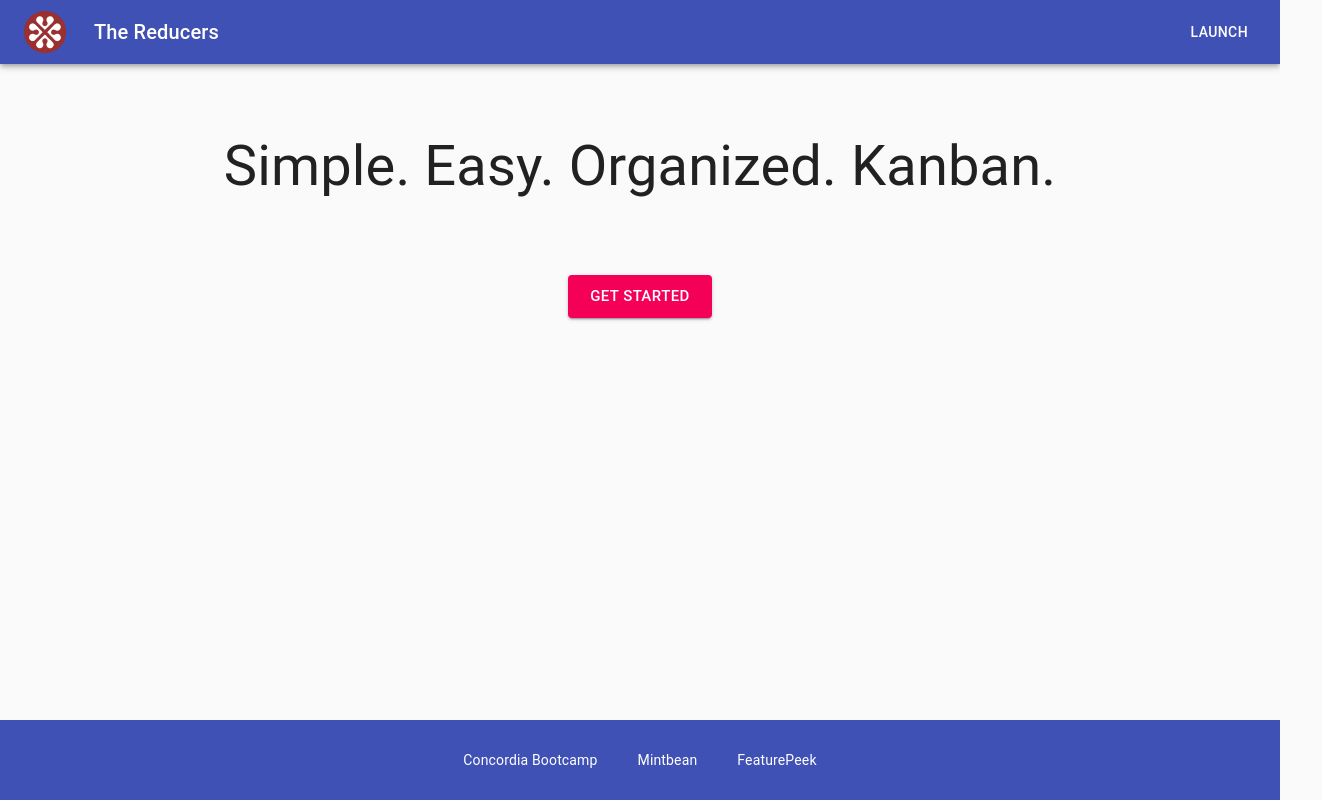
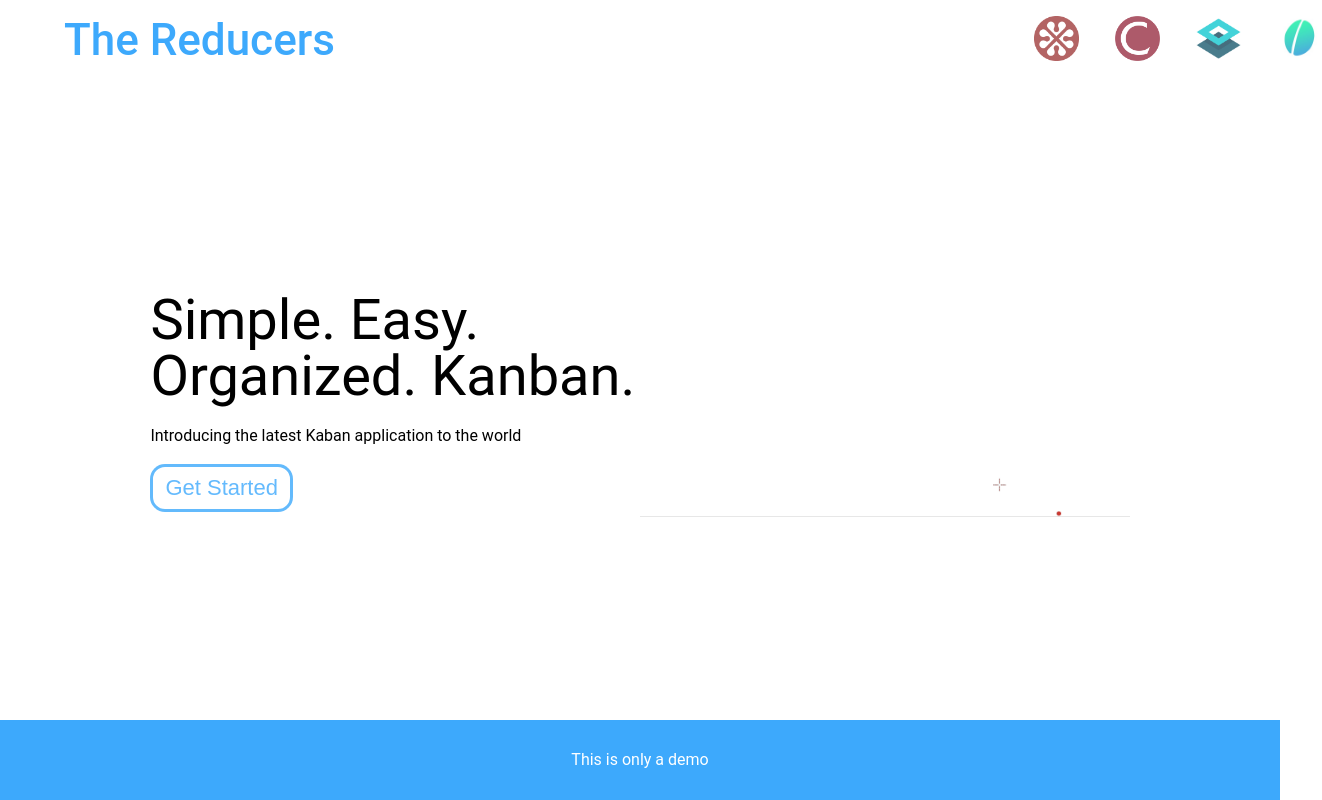
Before and after one commit to garorueda99/cb-kanban-mintbean, a React (Create React App) app: page / in a window 1280 px wide. Shown: the whole page, 1322 px wide, since content can reach past the window. Built offline with nearby package versions, Linux system fonts and the light colour scheme.

Commit message:
rendered updated landing page layout

```diff
--- /dev/null
+++ b/src/Components/LandingPage/ContentHero.js
@@ -0,0 +1,99 @@
+import React from "react";
+import styled from "styled-components";
+
+import test from "../../assets/test.gif";
+
+import COLORS from "../COLORS";
+
+export const ContentHero = () => {
+  return (
+    <Wrapper>
+      <CardContainer>
+        <Column>
+          <Title>Simple. Easy. Organized. Kanban.</Title>
+          <p>Introducing the latest Kaban application to the world</p>
+          <Form action="/board">
+            <Button type="submit">Get Started</Button>
+          </Form>
+        </Column>
+        <Column>
+          <Animation src={test} />
+        </Column>
+      </CardContainer>
+    </Wrapper>
+  );
+};
+
+const Wrapper = styled.div`
+  /* border: 5px solid red; */
+  background: white;
+  min-height: 80vh;
+`;
+
+const Title = styled.h1`
+  margin: 5% 0;
+  text-align: left;
+  font-weight: 400;
+  font-size: 56px;
+  font-family: "Roboto", sans-serif;
+`;
+
+const Animation = styled.img`
+  position: relative;
+  width: 100%;
+`;
+
+const Form = styled.form`
+  display: flex;
+  /* justify-content: center;
+  align-items: center; */
+  margin: 20px 0;
+`;
+
+const CardContainer = styled.div`
+  display: flex;
+  justify-content: center;
+  align-items: center;
+  padding: 5%;
+  /* margin: 5% 0; */
+  min-height: 80vh;
+
+  /* Optional Card or Not */
+  /* box-shadow: 0px 2px 2px 2px rgba(211, 211, 211, 0.75);
+      border: 1px solid lightgray;
+      border-radius: 12px; */
+`;
+
+const Column = styled.div`
+  position: relative;
+  /* border: 5px dashed goldenrod; */
+  flex: 1;
+`;
+
+const Button = styled.button`
+  padding: 8px 12px;
+  background-color: white;
+  color: ${COLORS.btnSecondary};
+  cursor: pointer;
+  border-radius: 15px;
+  border: 3px solid ${COLORS.btnSecondary};
+  font-size: 22px;
+
+  &:hover {
+    border: 3px solid ${COLORS.btnPrimary};
+    background-color: ${COLORS.btnPrimary};
+    color: white;
+  }
+
+  &:active {
+    outline: none;
+    transform: scale(1.1);
+  }
+
+  &:focus {
+    outline: none;
+    border: 3px solid ${COLORS.btnPrimary};
+    background-color: ${COLORS.btnPrimary};
+    color: white;
+  }
+`;
--- a/src/Components/LandingPage/Footer.js
+++ b/src/Components/LandingPage/Footer.js
@@ -1,26 +1,11 @@
 import React from "react";
 import styled from "styled-components";
+import COLORS from "../COLORS";
 
 const Footer = () => {
   return (
     <Wrapper>
-      <List>
-        <li>
-          <Link target="_blank" href="https://concordiabootcamps.ca/">
-            Concordia Bootcamp
-          </Link>
-        </li>
-        <li>
-          <Link target="_blank" href="https://www.mintbean.io/">
-            Mintbean
-          </Link>
-        </li>
-        <li>
-          <Link target="_blank" href="https://featurepeek.com/">
-            FeaturePeek
-          </Link>
-        </li>
-      </List>
+      <FooterTitle>This is only a demo</FooterTitle>
     </Wrapper>
   );
 };
@@ -33,27 +18,14 @@ const Wrapper = styled.div`
   bottom: 0;
   justify-content: center;
   align-items: center;
-  background-color: #3f51b5;
+  background-color: ${COLORS.btnPrimary};
   height: 10vh;
 `;
 
-const List = styled.ul`
-  display: flex;
-  justify-content: space-between;
-  align-items: center;
-
-  & li {
-    padding: 0 20px;
-  }
-`;
-
-const Link = styled.a`
-  text-decoration: none;
+const FooterTitle = styled.h1`
   color: white;
-
-  &:hover {
-    text-decoration: underline;
-  }
+  font-size: 16px;
+  font-weight: 400;
 `;
 
 export default Footer;
--- a/src/Components/LandingPage/Header.js
+++ b/src/Components/LandingPage/Header.js
@@ -1,61 +1,49 @@
 import React from "react";
 import styled from "styled-components";
 
-// ### MATERIAL UI IMPORTS ###
-import { makeStyles } from "@material-ui/core/styles";
-import AppBar from "@material-ui/core/AppBar";
-import Toolbar from "@material-ui/core/Toolbar";
-import Typography from "@material-ui/core/Typography";
-import Button from "@material-ui/core/Button";
-import IconButton from "@material-ui/core/IconButton";
-import Logo from "../../assets/cbLogo.png";
-
-const useStyles = makeStyles((theme) => ({
-  root: {
-    flexGrow: 1,
-  },
-  menuButton: {
-    marginRight: theme.spacing(2),
-  },
-  title: {
-    flexGrow: 1,
-  },
-}));
+import { HeaderSponsors } from "./HeaderSponsors";
+import COLORS from "../COLORS";
 
 const Header = () => {
-  const classes = useStyles();
-
   return (
-    <div className={classes.root}>
-      <AppBar position="static">
-        <Toolbar>
-          <NavLogo src={Logo} />
-          <IconButton
-            edge="start"
-            className={classes.menuButton}
-            color="inherit"
-            aria-label="menu"
-          ></IconButton>
-          <Typography variant="h6" className={classes.title}>
-            The Reducers
-          </Typography>
-          <Button color="inherit">
-            <ButtonLink href="/board">Launch</ButtonLink>
-          </Button>
-        </Toolbar>
-      </AppBar>
-    </div>
+    <Wrapper>
+      <Left>
+        <PageTitle unselectable="on">The Reducers</PageTitle>
+      </Left>
+      <Right>
+        <HeaderSponsors />
+      </Right>
+    </Wrapper>
   );
 };
 
-const NavLogo = styled.img`
-  width: 42px;
-  height: 42px;
+const Wrapper = styled.div`
+  position: relative;
+  align-items: center;
+  display: flex;
+  height: 80px;
+  /* border: 5px solid red; */
 `;
 
-const ButtonLink = styled.a`
-  text-decoration: none;
-  color: inherit;
+const Left = styled.div`
+  margin-left: 5%;
+  flex: 4;
+  /* border: 1px dashed red; */
+`;
+
+const Right = styled.div`
+  display: flex;
+  justify-content: flex-end;
+  /* border: 1px dashed red; */
+  margin-right: 5%;
+  flex: 6;
+`;
+
+const PageTitle = styled.h1`
+  user-select: none;
+  font-size: 44px;
+  font-weight: 500;
+  color: ${COLORS.btnPrimary};
 `;
 
 export default Header;
--- /dev/null
+++ b/src/Components/LandingPage/HeaderSponsors.js
@@ -0,0 +1,101 @@
+import React from "react";
+import styled from "styled-components";
+
+import cbLogo from "../../assets/cbLogo.png";
+import cuLogo from "../../assets/cuLogo.png";
+import fpLogo from "../../assets/fpLogo.png";
+import mbLogo from "../../assets/mbLogo.jpg";
+
+export const HeaderSponsors = () => {
+  return (
+    <LogoContainer>
+      <LogoList>
+        <li>
+          <Link
+            target="_blank"
+            href="https://concordiabootcamps.ca/"
+            alt="Concordia Bootcamp"
+          >
+            <Logo src={cbLogo} />
+          </Link>
+        </li>
+        <li>
+          <Link
+            target="_blank"
+            href="https://www.concordia.ca/"
+            alt="Concordia University"
+          >
+            <Logo src={cuLogo} />
+          </Link>
+        </li>
+        <li>
+          <Link
+            target="_blank"
+            href="https://www.mintbean.io/"
+            alt="FeaturePeek"
+          >
+            <Logo src={fpLogo} />
+          </Link>
+        </li>
+        <li>
+          <Link target="_blank" href="https://featurepeek.com/" alt="Mintbean">
+            <Logo src={mbLogo} />
+          </Link>
+        </li>
+      </LogoList>
+    </LogoContainer>
+  );
+};
+
+const LogoContainer = styled.div`
+  position: relative;
+  margin-right: 20px;
+  /* border: 5px solid red; */
+  /* background: white; */
+  /* min-height: 5vh; */
+`;
+
+const LogoList = styled.ul`
+  display: flex;
+  justify-content: space-around;
+  align-items: center;
+  /* border: 2px solid red; */
+  background-color: white;
+  /* padding: 2%; */
+  margin: 0;
+
+  & li {
+    margin: 0 10%;
+  }
+`;
+
+const Logo = styled.img`
+  width: 45px;
+  height: 50%;
+  opacity: 0.75;
+`;
+
+const Link = styled.a`
+  outline: none;
+  &:hover {
+    & img {
+      outline: none;
+      opacity: 1;
+    }
+  }
+  &:focus {
+    & img {
+      opacity: 1;
+      outline: none;
+      transform: scale(1.1);
+    }
+  }
+
+  &:active {
+    & img {
+      opacity: 1;
+      outline: none;
+      transform: scale(1.1);
+    }
+  }
+`;
--- a/src/Components/LandingPage/MainContent.js
+++ b/src/Components/LandingPage/MainContent.js
@@ -1,53 +1,20 @@
 import React from "react";
 import styled from "styled-components";
 
-// ### MATERIAL UI ###
-import CssBaseline from "@material-ui/core/CssBaseline";
-import Container from "@material-ui/core/Container";
-
-import { makeStyles } from "@material-ui/core/styles";
-import Button from "@material-ui/core/Button";
-
-const useStyles = makeStyles((theme) => ({
-  root: {
-    "& > *": {
-      margin: theme.spacing(1),
-    },
-  },
-}));
+import { ContentHero } from "./ContentHero";
 
 const MainContent = () => {
-  const classes = useStyles();
-
   return (
-    <Container maxWidth="lg">
-      <CssBaseline />
-      <Title>Simple. Easy. Organized. Kanban.</Title>
-      <LaunchContainer className={classes.root}>
-        <Button size="large" variant="contained" color="secondary">
-          <ButtonLink href="/board">Get Started</ButtonLink>
-        </Button>
-      </LaunchContainer>
-    </Container>
+    <Wrapper>
+      <ContentHero />
+    </Wrapper>
   );
 };
 
-const Title = styled.h1`
-  margin: 5% 0;
-  text-align: center;
-  font-weight: 400;
-  font-size: 56px;
-`;
-
-const LaunchContainer = styled.div`
-  display: flex;
-  justify-content: center;
-  align-items: center;
-`;
-
-const ButtonLink = styled.a`
-  text-decoration: none;
-  color: inherit;
+const Wrapper = styled.div`
+  position: relative;
+  margin: 0 auto;
+  width: 85%;
 `;
 
 export default MainContent;
--- a/src/Components/LandingPage/index.js
+++ b/src/Components/LandingPage/index.js
@@ -17,6 +17,7 @@ const LandingPage = () => {
 
 const Wrapper = styled.div`
   /* border: 5px solid red; */
+  position: relative;
   min-height: 100vh;
 `;
 
```
Also changed, not shown: src/Components/LandingPage/ContentSponsors.js (added, +96 -0 lines).
